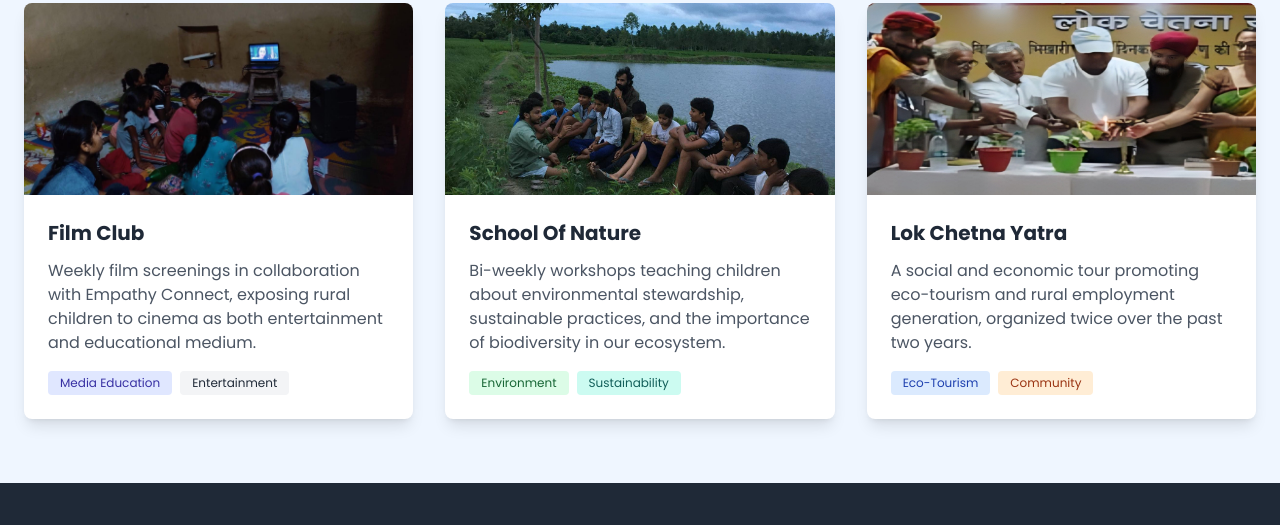
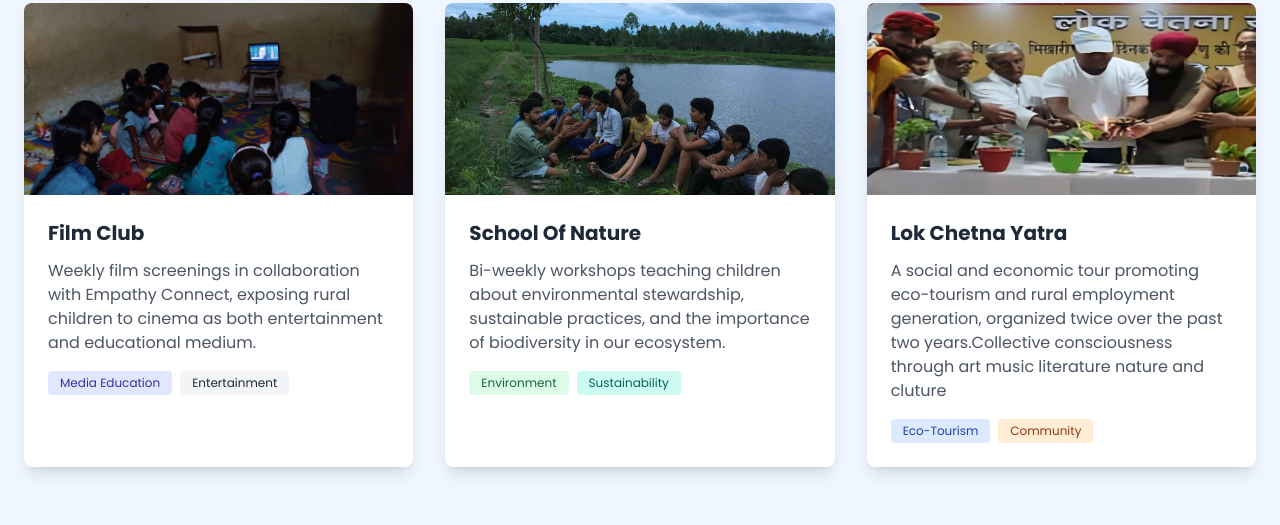
Before and after one commit to nsamdarshi/ngo, a plain HTML site: page index.html in a window 1280 px wide. Shown: the part 3162-3687 px from the top of the page. Drawn offline with nearby package versions, Linux system fonts and the light colour scheme.

Commit message:
Update index.html

```diff
--- a/index.html
+++ b/index.html
@@ -345,7 +345,7 @@
                     <div class="p-6">
                         <h3 class="text-xl font-bold text-gray-800 mb-3">Lok Chetna Yatra</h3>
                         <p class="text-gray-600 mb-4">A social and economic tour promoting eco-tourism and rural
-                            employment generation, organized twice over the past two years.</p>
+                            employment generation, organized twice over the past two years.Collective consciousness through art music literature nature and cluture</p>
                         <div class="flex flex-wrap gap-2">
                             <span class="bg-blue-100 text-blue-800 text-xs px-3 py-1 rounded">Eco-Tourism</span>
                             <span class="bg-orange-100 text-orange-800 text-xs px-3 py-1 rounded">Community</span>
```
